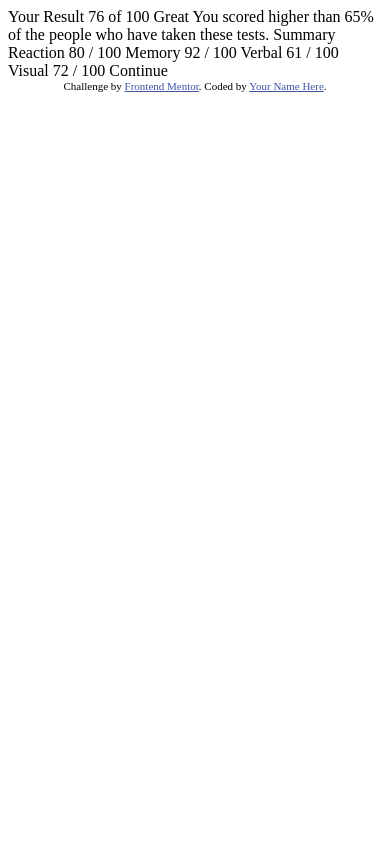
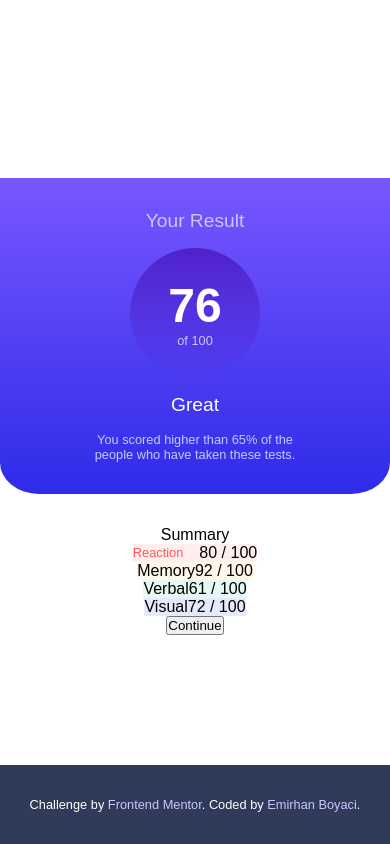
Before and after one commit to rangaistus/frontendmentor-results-summary, a plain HTML site: page index.html in a window 390 px wide. Drawn offline with Linux system fonts and the light colour scheme.

Commit message:
Working on mobile design, almost finished.

```diff
--- /dev/null
+++ b/__main.scss
@@ -0,0 +1,166 @@
+
+* {
+    margin: 0;
+    padding: 0;
+    box-sizing: border-box;
+    font-family: $font-family;
+}
+
+
+html, body {
+    display: flex;
+    flex-direction: column;
+    min-height: 100vh;
+    justify-content: center;
+    align-items: center;
+    font-family: $font-family;
+}
+
+main {
+    display: flex;
+    flex-direction: column;
+    justify-content: center;
+    align-items: center;
+    width: 100%;
+    height: 100%;
+
+    .results {
+        background: linear-gradient(180deg, $light-state-blue, $light-royal-blue);
+        text-align: center;
+        padding: 2rem 0;
+        border-radius: 0 0 10% 10%;
+        .results-title {
+            color: $light-lavender;
+            font-size: 1.2rem;
+            font-weight: $medium-weight;
+            margin-bottom: 1rem;
+        }
+
+        .score {
+            color: $white;
+            font-size: 3rem;
+            font-weight: $bold-weight;
+            background: linear-gradient(180deg, $violet-blue, $persian-blue);
+            border-radius: 50%;
+            width: 130px;
+            height: 130px;
+            margin: 0 auto;
+            display: flex;
+            justify-content: center;
+            align-items: center;
+            flex-direction: column;
+
+            .percent {
+                display: flex;
+                flex-direction: column;
+                font-size: 0.8rem;
+                font-weight: $medium-weight;
+                color: $light-lavender;
+            }
+        }
+
+        .grade {
+            color: $white;
+            font-size: 1.2rem;
+            font-weight: $medium-weight;
+            margin: 1rem 0;
+        }
+
+        .description {
+            color: $light-lavender;
+            font-size: 0.8rem;
+            font-weight: $medium-weight;
+            padding: 0 5rem;
+        }
+    }
+
+    .summary {
+        padding: 2rem 0;
+        display: flex;
+        justify-content: center;
+        align-items: center;
+        flex-direction: column;
+
+        .summary-title {
+            display: flex;
+            justify-content: start;
+            align-items: start;
+            flex-direction: row;
+        }
+
+        .reaction {
+            display: flex;
+            justify-content: center;
+            align-items: center;
+            flex-direction: row;
+            background-color: $light-red-background;
+
+            .label {
+                color: $light-red;
+                font-size: 0.8rem;
+                font-weight: $medium-weight;
+                margin-right: 1rem;
+            }
+        }
+
+        .memory {
+            display: flex;
+            justify-content: center;
+            align-items: center;
+            flex-direction: row;
+            background-color: $orangey-yellow-background;
+        }
+
+        .verbal {
+            display: flex;
+            justify-content: center;
+            align-items: center;
+            flex-direction: row;
+            background-color: $green-teal-background;
+        }
+
+        .visual {
+            display: flex;
+            justify-content: center;
+            align-items: center;
+            flex-direction: row;
+            background-color: $cobalt-blue-background;
+        }
+    }
+}
+
+
+
+
+
+
+
+
+
+
+
+
+
+
+
+
+
+
+footer {
+    background-color: $dark-gray-blue;
+    color: $white;
+    padding: 2rem 0;
+    text-align: center;
+    font-size: 0.8rem;
+    font-weight: $medium-weight;
+    position: absolute;
+    bottom: 0;
+    width: 100%;
+    a {
+        color: $light-lavender;
+        text-decoration: none;
+        &:hover {
+            text-decoration: wavy underline;
+        }
+    }
+}
--- /dev/null
+++ b/__vars.scss
@@ -0,0 +1,76 @@
+// Define window size here
+$desktop: 1440px;
+$mobile: 375px;
+
+
+// Define fonts path here
+$fonts-path: "./assets/fonts/static/";
+
+// Define font here
+$font-family: "HankenGrotesk", sans-serif;
+
+// Weights
+$hairline-weight: 100;
+$thin-weight:     200;
+$light-weight:    300;
+$normal-weight:   400;
+$medium-weight:   500;
+$semibold-weight: 600;
+$bold-weight:     700;
+$xbold-weight:    800;
+$black-weight:    900;
+
+// Synonyms
+$regular-weight:    $normal-weight;
+$book-weight:       $light-weight;
+$xlight-weight:     $hairline-weight;
+$ultralight-weight: $hairline-weight;
+$heavy-weight:      $xbold-weight;
+
+// Primary Colors
+$light-red: hsl(0, 100%, 67%);
+$light-red-background: hsla(0, 100%, 67%, 0.1);
+$orangey-yellow: hsl(39, 100%, 56%);
+$orangey-yellow-background: hsla(39, 100%, 56%, 0.1);
+$green-teal: hsl(166, 100%, 37%);
+$green-teal-background: hsla(166, 100%, 37%, 0.1);
+$cobalt-blue: hsl(234, 85%, 45%);
+$cobalt-blue-background: hsla(234, 85%, 45%, 0.1);
+
+// Neutral Colors
+$white: hsl(0, 0%, 100%);
+$pale-blue: hsl(221, 100%, 96%);
+$light-lavender: hsl(241, 100%, 89%);
+$dark-gray-blue: hsl(224, 30%, 27%);
+
+// Gradient background
+$light-state-blue: hsl(252, 100%, 67%);
+$light-royal-blue: hsl(241, 81%, 54%);
+
+// Gradient circle
+$violet-blue: hsla(256, 72%, 46%, 1);
+$persian-blue: hsla(241, 72%, 46%, 0);
+
+@font-face {
+    font-family: $font-family;
+    font-weight: $medium-weight;
+    src: url("#{$fonts-path}HankenGrotesk-Medium.ttf") format("truetype");
+}
+
+@font-face {
+    font-family: $font-family;
+    font-weight: $bold-weight;
+    src: url("#{$fonts-path}HankenGrotesk-Bold.ttf") format("truetype");
+}
+
+@font-face {
+    font-family: $font-family;
+    font-weight: $xbold-weight;
+    src: url("#{$fonts-path}HankenGrotesk-ExtraBold.ttf") format("truetype");
+}
+
+@font-face {
+    font-family: $font-family;
+    font-weight: $regular-weight;
+    src: url("./assets/fonts/HankenGrotesk-VariableFont_wght.ttf") format("truetype");
+}
--- a/index.html
+++ b/index.html
@@ -5,43 +5,62 @@
   <meta name="viewport" content="width=device-width, initial-scale=1.0"> <!-- displays site properly based on user's device -->
 
   <link rel="icon" type="image/png" sizes="32x32" href="./assets/images/favicon-32x32.png">
+  <link rel="stylesheet"  type="text/css" href="style.css">
 
   <title>Frontend Mentor | Results summary component</title>
-
-  <!-- Feel free to remove these styles or customise in your own stylesheet 👍 -->
-  <style>
-    .attribution { font-size: 11px; text-align: center; }
-    .attribution a { color: hsl(228, 45%, 44%); }
-  </style>
 </head>
 <body>
 
-  Your Result
-  76
-  of 100
+  <main>
+    <div class="container">
+      <div class="results">
+        <div class="results-title">Your Result</div>
 
-  Great
-  You scored higher than 65% of the people who have taken these tests.
+        <div class="score">76
+          <span class="percent">of 100</span>
+        </div>
 
-  Summary
+        <div class="grade">Great</div>
 
-  Reaction
-  80 / 100
+        <div class="description">You scored higher than 65% of the people who have taken these tests.</div>
 
-  Memory
-  92 / 100
+      </div>
 
-  Verbal
-  61 / 100
+      <div class="summary">
+        <div class="summary-title">Summary</div>
 
-  Visual
-  72 / 100
+        <div class="reaction">
+          <div class="label">Reaction</div>
+          <div class="score">80 / 100</div>
+        </div>
 
-  Continue
+        <div class="memory">
+          <div class="label">Memory</div>
+          <div class="score">92 / 100</div>
+        </div>
 
-  <div class="attribution">
+        <div class="verbal">
+          <div class="label">Verbal</div>
+          <div class="score">61 / 100</div>
+        </div>
+
+        <div class="visual">
+          <div class="label">Visual</div>
+          <div class="score">72 / 100</div>
+        </div>
+
+        <div class="continue">
+          <button>Continue</button>
+        </div>
+
+      </div>
+    </div>
+  </main>
+
+  <footer class="attribution">
     Challenge by <a href="https://www.frontendmentor.io?ref=challenge" target="_blank">Frontend Mentor</a>.
-    Coded by <a href="#">Your Name Here</a>.
-  </div>
+    Coded by <a href="#">Emirhan Boyaci</a>.
+  </footer>
+
 </body>
 </html>
--- /dev/null
+++ b/style.scss
@@ -0,0 +1,2 @@
+@import '__vars.scss';
+@import '__main.scss';
```
Also changed, not shown: style.css (added), 1 other file.
